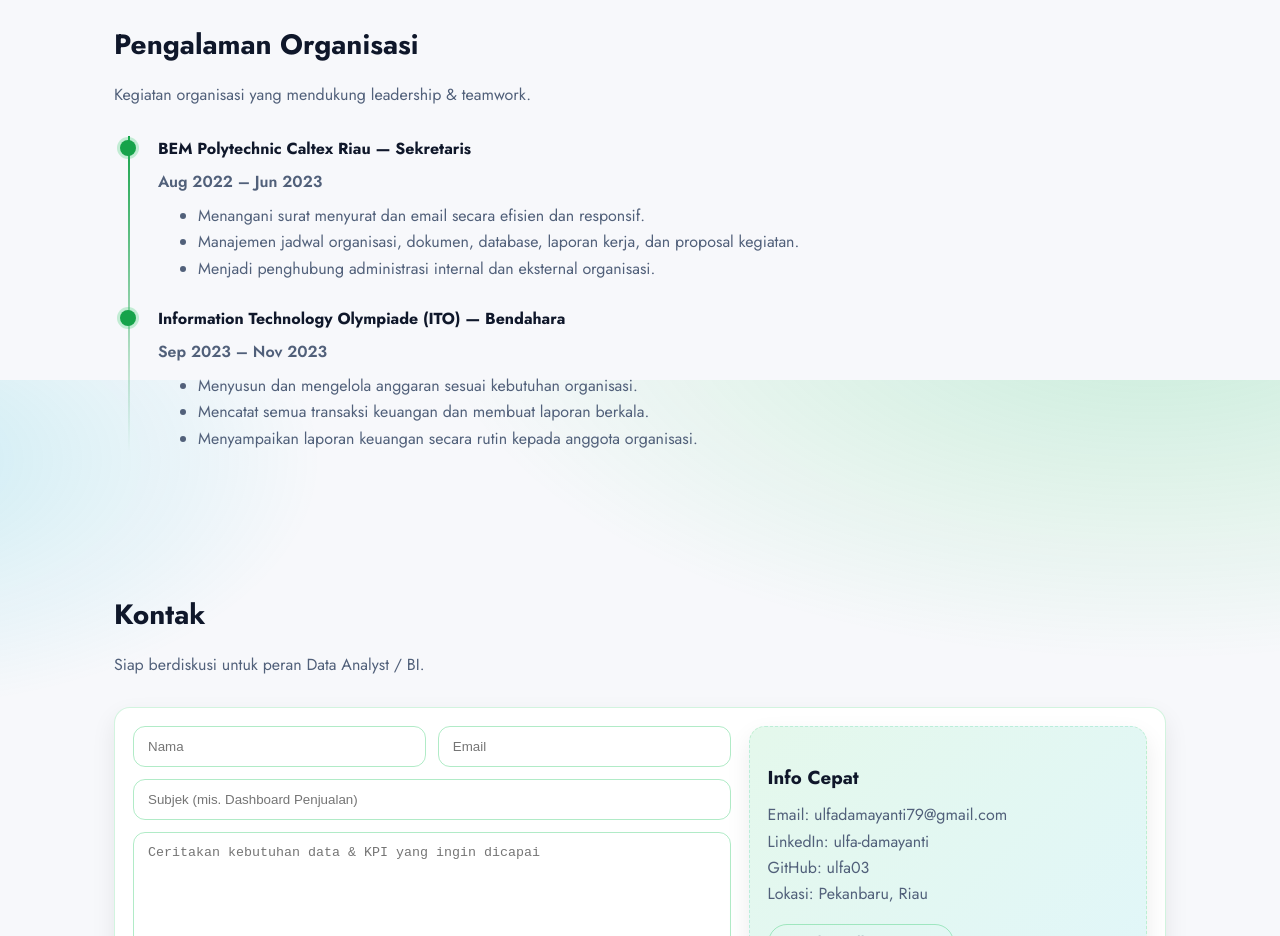
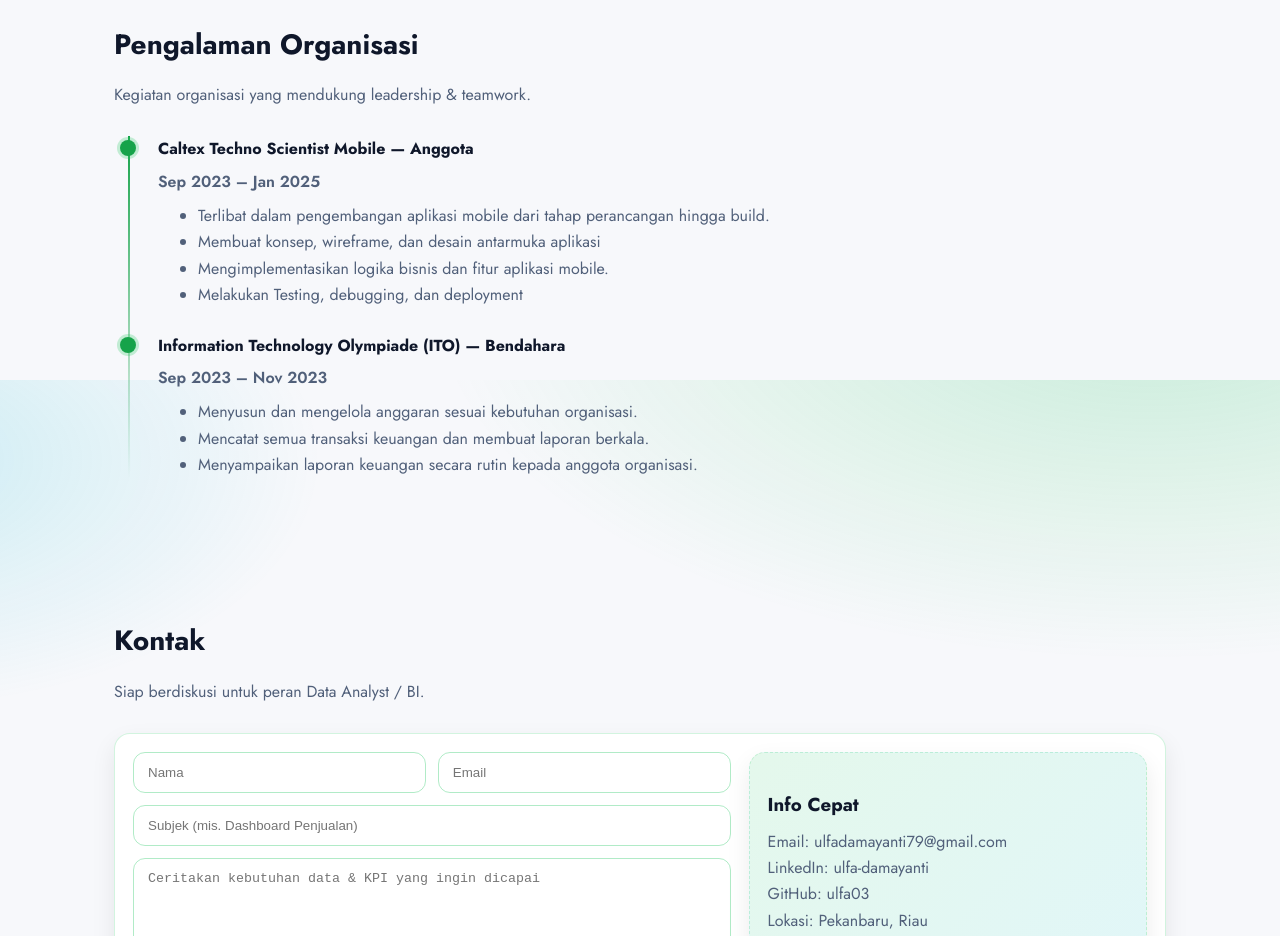
Before and after one commit to yoga-nditya/freelance-yoga.github.io, a plain HTML site: page index.html in a window 1280 px wide. Shown: the part 3620-4556 px from the top of the page. Drawn offline with Linux system fonts and the light colour scheme.

Commit message:
update code

```diff
--- a/index.html
+++ b/index.html
@@ -948,12 +948,13 @@
             <div class="timeline">
                 <div class="tl-item reveal">
                     <div class="tl-dot"></div>
-                    <h4>BEM Polytechnic Caltex Riau — Sekretaris</h4>
-                    <div class="meta">Aug 2022 – Jun 2023</div>
+                    <h4> Caltex Techno Scientist Mobile — Anggota</h4>
+                    <div class="meta">Sep 2023 – Jan 2025</div>
                     <ul class="muted mt-2">
-                        <li>Menangani surat menyurat dan email secara efisien dan responsif.</li>
-                        <li>Manajemen jadwal organisasi, dokumen, database, laporan kerja, dan proposal kegiatan.</li>
-                        <li>Menjadi penghubung administrasi internal dan eksternal organisasi.</li>
+                        <li>Terlibat dalam pengembangan aplikasi mobile dari tahap perancangan hingga build.</li>
+                        <li>Membuat konsep, wireframe, dan desain antarmuka aplikasi</li>
+                        <li>Mengimplementasikan logika bisnis dan fitur aplikasi mobile.</li>
+                        <li>Melakukan Testing, debugging, dan deployment</li>
                     </ul>
                 </div>
                 <div class="tl-item reveal">
```
